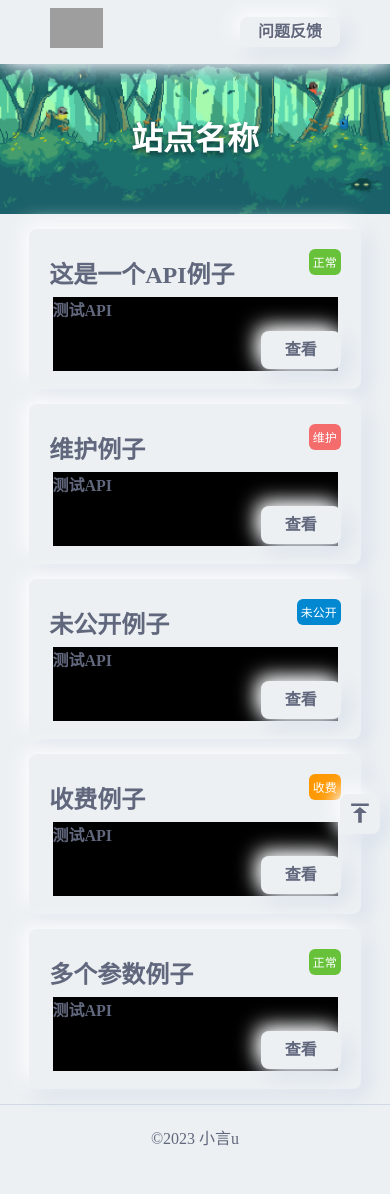
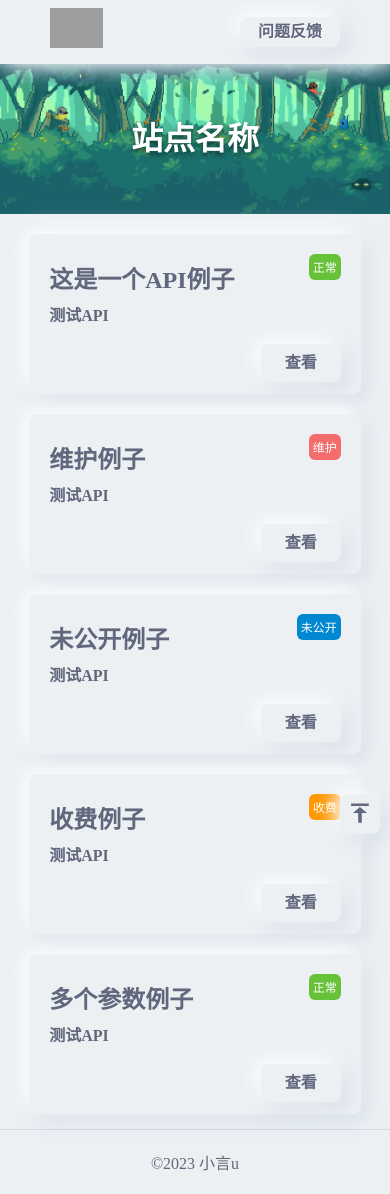
Before and after one commit to xiaoyanu/HelloApi, a PHP site: page / in a window 390 px wide. Before the commit the page ends 1146 px from the top, so only its background shows below. Run offline with PHP 8.4, Linux system fonts and the light colour scheme; some web fonts are replaced; grey boxes are pictures that could not be loaded.

Commit message:
Update index.css

```diff
--- a/css/index.css
+++ b/css/index.css
@@ -234,7 +234,6 @@ body {
     margin-top: 10px;
     overflow: hidden;
     word-break: break-all;
-    background-color: #000;
 }
 
 .url {
@@ -242,7 +241,7 @@ body {
     outline: 0;
     float: right;
     position: relative;
-    bottom: 40px;
+    bottom: 36px;
     right: 20px;
     border-radius: 8px;
     background-color: #ecf0f3;
@@ -510,6 +509,15 @@ notice {
     .apibox {
         width: 100%;
         margin: 0;
-        margin-top: 15px;
+        margin-top: 20px;
+    }
+    .url{
+        bottom: 32px;
+    }
+    .text {
+        margin: 0;
+        margin-top: 10px;
+        margin-left: 20px;
+        width: 88%;
     }
 }
```
